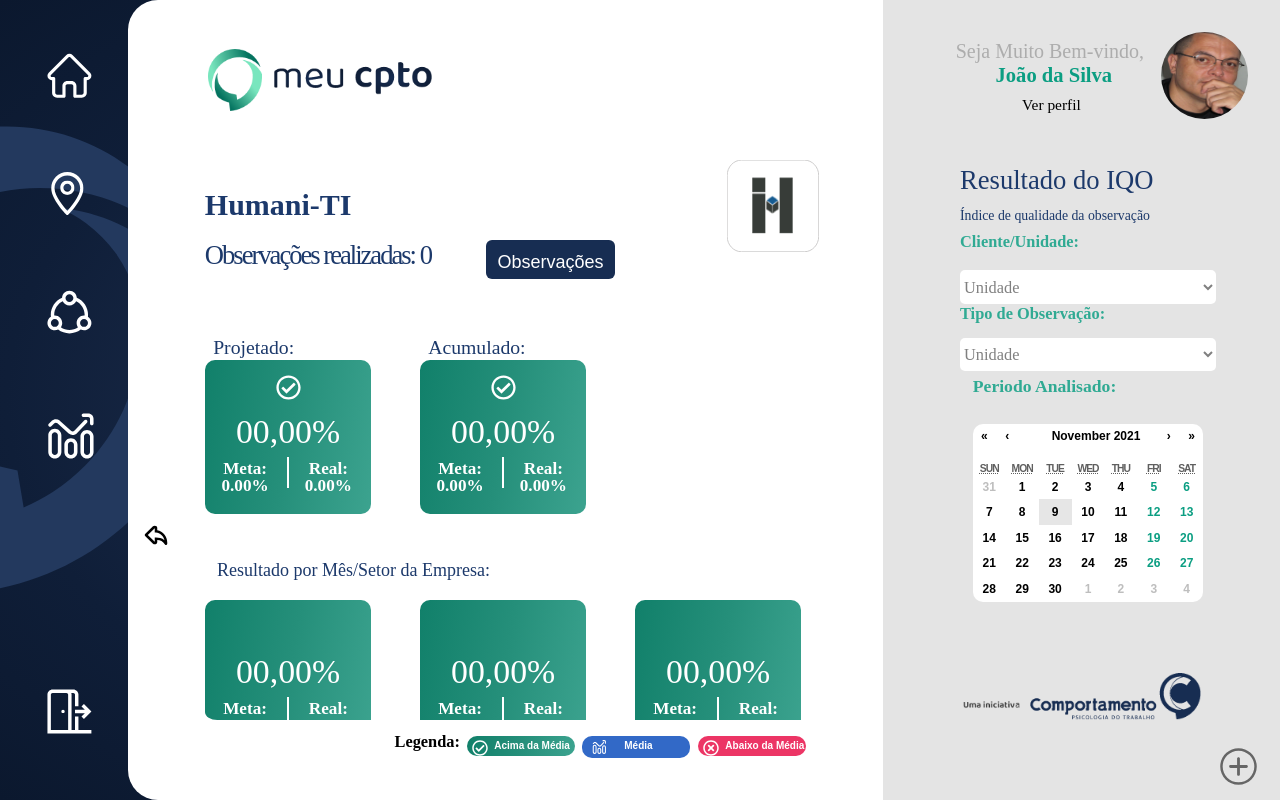
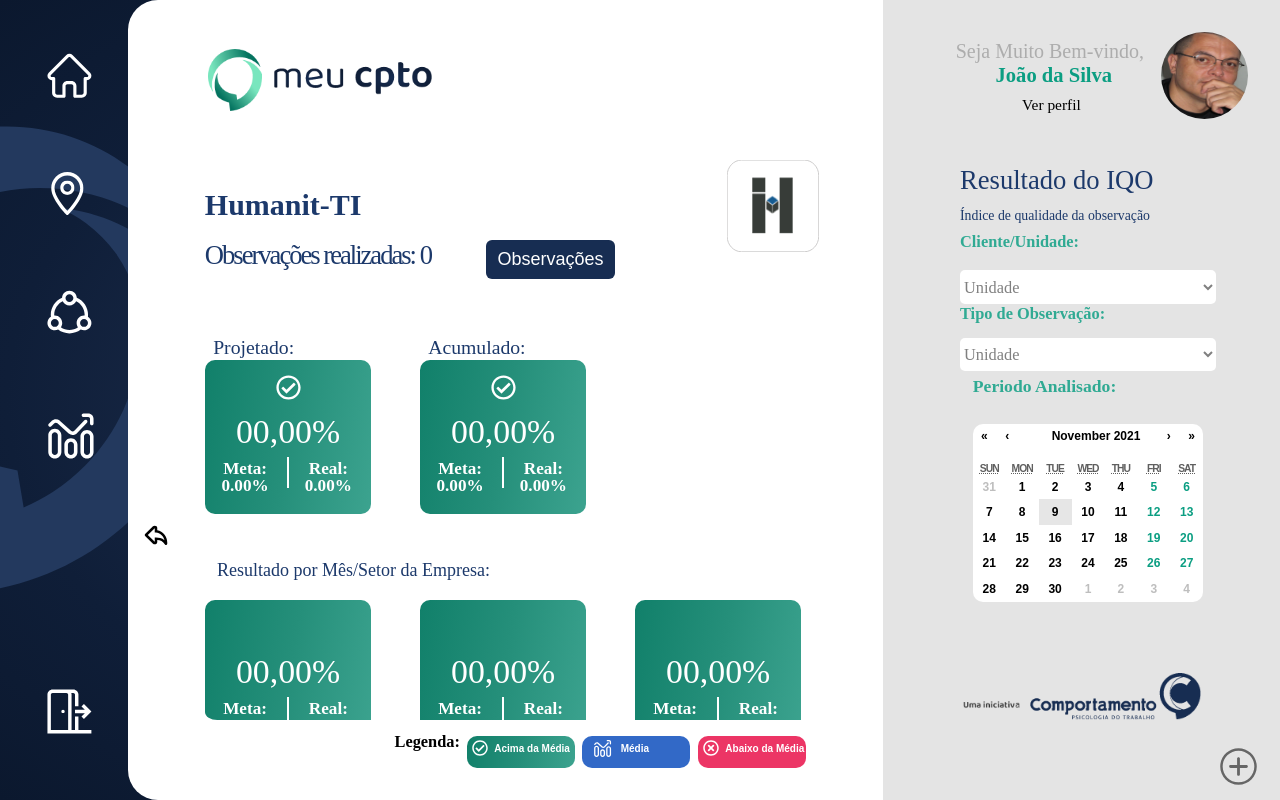
Before and after one commit to markusknauer1/MeuCPTO, a React (Create React App) app: page /MesSetor in a window 1280 px wide. Built offline with nearby package versions, Linux system fonts and the light colour scheme; a web font is replaced by a local one.

Commit message:
atualização

```diff
--- a/src/pages/Relatorio-Unidades/UnidadesCad/MesSetor.tsx
+++ b/src/pages/Relatorio-Unidades/UnidadesCad/MesSetor.tsx
@@ -25,7 +25,7 @@
       <div className="page">
         <div className="filter1">
           <h4 className="subtRel1"> RELATÓRIO / UNIDADES</h4>
-          <h2 className="subtRel2">Humani-TI</h2>
+          <h2 className="subtRel2">Humanit-TI</h2>
           <img className="logoK" src={logoHumaniTI} alt="" />
           <label className="subtRel3">Observações realizadas: 0</label>
         </div>
--- a/src/pages/Relatorio-Unidades/UnidadesCad/UniClieSetor.tsx
+++ b/src/pages/Relatorio-Unidades/UnidadesCad/UniClieSetor.tsx
@@ -25,7 +25,7 @@
       <div className="page">
         <div className="filter1">
           <h4 className="subtRel1"> RELATÓRIO / UNIDADES</h4>
-          <h2 className="subtRel2">Humani-TI</h2>
+          <h2 className="subtRel2">Humanit-TI</h2>
           <img className="logoK" src={logoHumaniTI} alt="" />
           <label className="subtRel3">Observações realizadas: 0</label>
         </div>
--- a/src/pages/Relatorio-Unidades/UnidadesCad/UniClienteExe.tsx
+++ b/src/pages/Relatorio-Unidades/UnidadesCad/UniClienteExe.tsx
@@ -23,7 +23,7 @@
       <div className="page">
         <div className="filter1">
           <h4 className="subtRel1"> RELATÓRIO / UNIDADES</h4>
-          <h2 className="subtRel2">Humani-TI</h2>
+          <h2 className="subtRel2">Humanit-TI</h2>
           <img className="logoK" src={logoHumaniTI} alt="" />
           <label className="subtRel3">Observações realizadas: 0</label>
         </div>
--- a/src/pages/Relatorio-Unidades/UnidadesCad/unidadeContribSetor.tsx
+++ b/src/pages/Relatorio-Unidades/UnidadesCad/unidadeContribSetor.tsx
@@ -24,7 +24,7 @@
       <div className="page">
         <div className="filter1">
           <h4 className="subtRel1"> RELATÓRIO / UNIDADES</h4>
-          <h2 className="subtRel2">Humani-TI</h2>
+          <h2 className="subtRel2">Humanit-TI</h2>
           <img className="logoK" src={logoHumaniTI} alt="" />
           <label className="subtRel3">Observações realizadas: 0</label>
         </div>
--- a/src/styles/pages/ModalObservaçoes/ModalUnidades.css
+++ b/src/styles/pages/ModalObservaçoes/ModalUnidades.css
@@ -10,7 +10,6 @@
   position: absolute;
   align-items: center;
   text-align: center;
-  padding-top: 0.5%;
   justify-content: center;
   font-size: clamp(0.01em, 0.01em + 1.5vw, 1.8em);
   width: clamp(0.01em, 0.01em + 10vw, 15em);
--- a/src/styles/pages/ModalObservaçoes/UniClienteExe.css
+++ b/src/styles/pages/ModalObservaçoes/UniClienteExe.css
@@ -725,21 +725,23 @@
   top: -5%;
 }
 .lgAcima {
+  background-image: linear-gradient(100deg, #11806a, #258f7a, #3ca38f);
+  left: 30%;
+  top: 0;
   position: absolute;
   display: flex;
-  left: 30%;
-  top: 0;
-  padding-top: 1%;
-  background-image: linear-gradient(100deg, #11806a, #258f7a, #3ca38f);
+  padding-top: 2%;
   font-size: clamp(1em, 0.1em + 0.7vw, 1.5em);
   font-weight: 600;
   color: white;
   width: 30%;
+  height: 40%;
   gap: 0.6rem;
   border: none;
   border-radius: 10px;
 }
 .okImg {
+  margin-top: -3px;
   margin-left: 5%;
   width: 15%;
 }
@@ -748,37 +750,41 @@
   display: flex;
   left: 62%;
   top: 0;
-  padding-top: 1%;
+  padding-top: 2%;
   background-color: #3269c7;
   gap: 1.5rem;
   font-size: clamp(1em, 0.1em + 0.7vw, 1.5em);
   font-weight: 600;
   color: white;
   width: 30%;
+  height: 40%;
   border: none;
   border-radius: 10px;
+  gap: 0.6rem;
 }
 .GraphImg {
   margin-left: 5%;
-  margin-top: -3%;
-  width: 20%;
+  margin-top: -8%;
+  width: 25%;
 }
 .lgAbaixo {
+  background-color: #ec3565;
+  left: 94%;
+  top: 0;
   position: absolute;
   display: flex;
-  left: 94%;
-  top: 0;
-  padding-top: 1%;
-  background-color: #ec3565;
+  padding-top: 2%;
   font-size: clamp(1em, 0.1em + 0.7vw, 1.5em);
   font-weight: 600;
   color: white;
   width: 30%;
+  height: 40%;
   gap: 0.6rem;
   border: none;
   border-radius: 10px;
 }
 .wrongImg {
+  margin-top: -3px;
   margin-left: 5%;
   width: 15%;
 }
```
